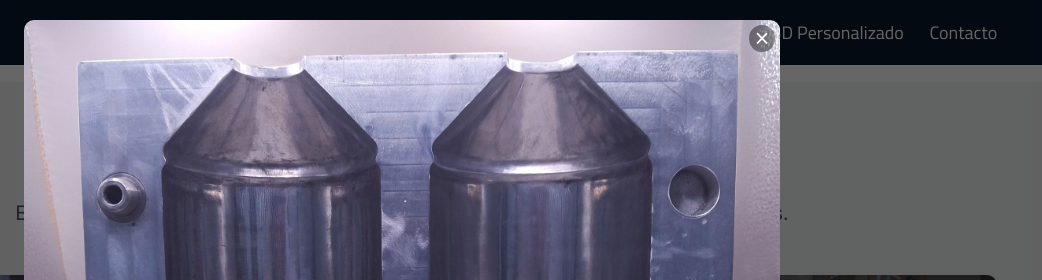
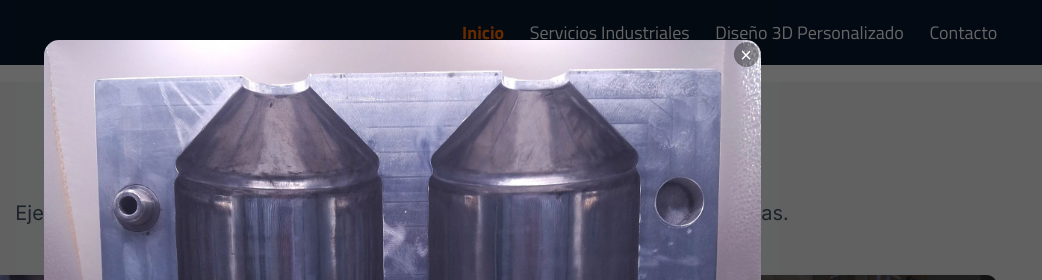
Before and after one commit to alexxbar-dev/print-makers-3d-website, an Eleventy site: page src/pages/index.njk in a window 1280 px wide. Both pictures are taken after a click on the element 232 px from the left and 1690 px from the top of the page. Shown: the part 1290-1570 px from the top of the page, 238-1280 px from the left. Built offline with nearby package versions, Linux system fonts and the light colour scheme; Eleventy itself is replaced by a stand-in of ours; files that its build step writes are made by us from their sources.

Commit message:
fix(ui): resolve modal scaling and close button misalignment
- Removed unnecessary height/width constraints on modal-content that were causing desync between the image and its wrapper. The container now follows the image's dimensions, ensuring accurate close button placement and backdrop click behavior.

```diff
--- a/src/styles/pages/index.css
+++ b/src/styles/pages/index.css
@@ -211,40 +211,45 @@
 
 .modal__content {
   position: relative;
-  height: 95vh;
-  width: auto;
-  padding-inline: 1rem;
-  display: flex;
-  align-items: center;
-  justify-content: center;
+  width: fit-content;
   overflow: hidden;
 }
 
 .modal__img {
-  max-width: 100%;
-  max-height: 100%;
+  max-width: 95vw;
+  max-height: 90vh;
+  display: block;
   object-fit: contain;
-  border-radius: 1rem;
+  border-radius: 1.5rem;
   transition: transform 0.3s ease-in-out;
   cursor: pointer;
 }
 
 .modal__close {
   position: absolute;
-  top: 0.5rem;
-  right: 1.5rem;
+  top: 0.2rem;
+  right: 0.2rem;
   background-color: rgba(0,0,0,0.4);
   border: none;
   color: white;
-  font-size: 2.5rem;
+  font-size: 2rem;
+  width: 2.5rem;
+  height: 2.5rem;
   border-radius: 50%;
   line-height: 1;
   cursor: pointer;
-  transition: transform 0.3s ease-in-out;
+  transition: transform 0.2s ease;
   z-index: 10;
+  display: flex;
+  align-items: center;
+  justify-content: center
 }
 .modal__close:hover {
   transform: scale(1.1);
+}
+
+.modal__close:active {
+  transform: scale(0.9);
 }
 
 /* media queries */
```
